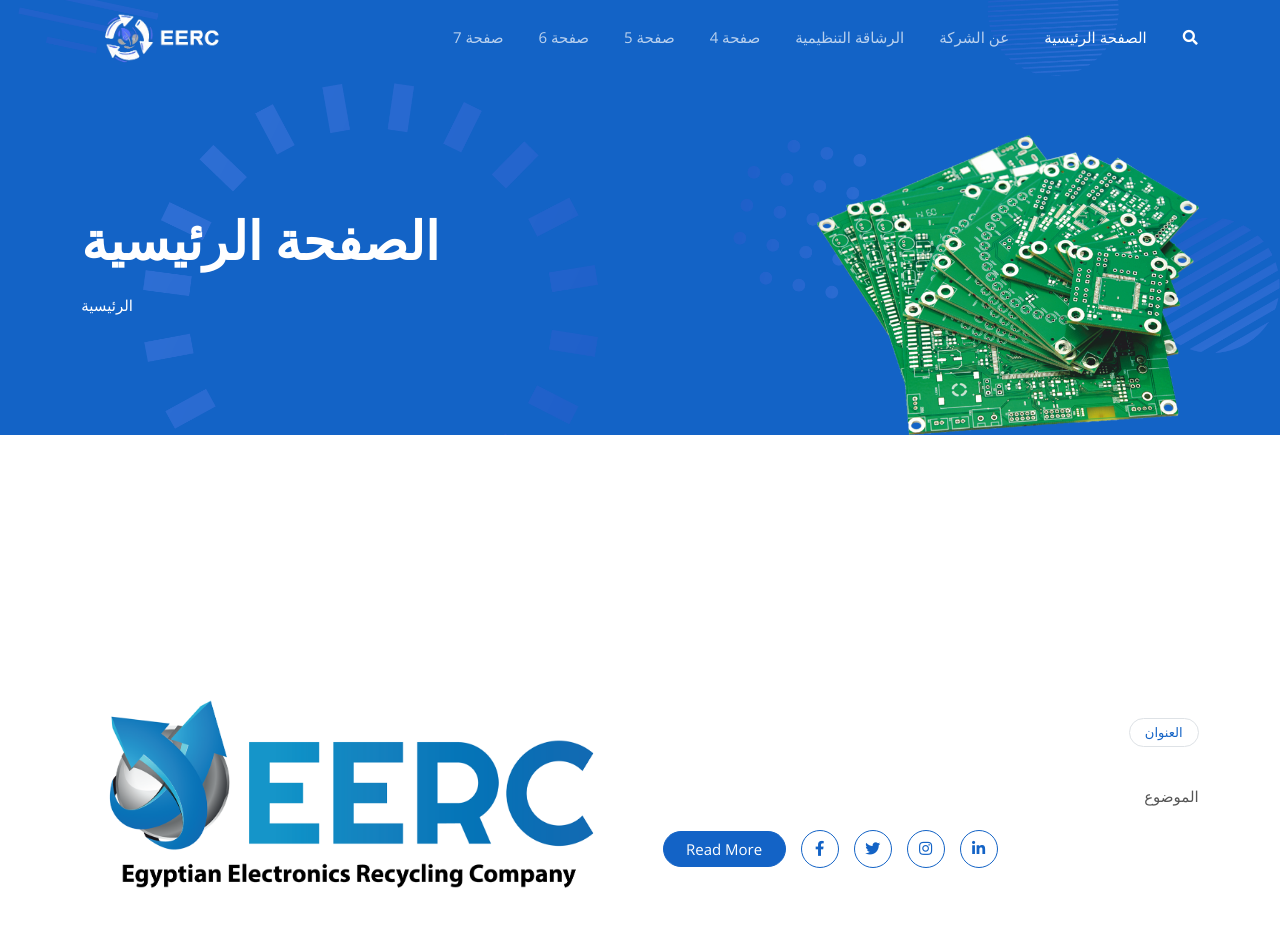
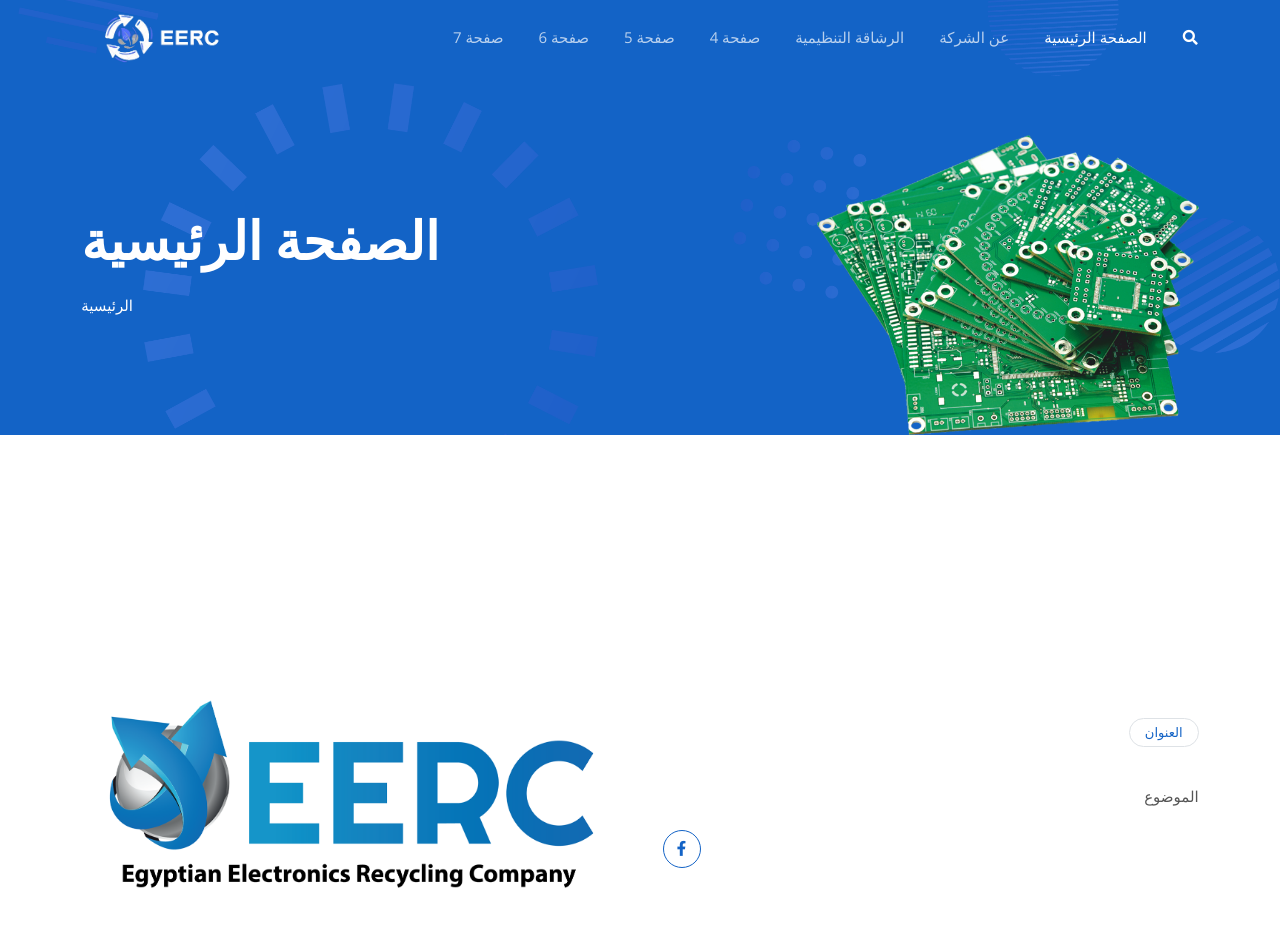
Before and after one commit to mariamsenouse/eerc, a plain HTML site: page index.html in a window 1280 px wide. Shown: the top 926 px of the page. Drawn offline with nearby package versions, Linux system fonts and the light colour scheme.

Commit message:
Feat: Remove the unused links

```diff
--- a/index.html
+++ b/index.html
@@ -182,20 +182,8 @@
           </p>
 
             <div class="d-flex align-items-center mt-4" style="direction: ltr">
-              <a class="btn btn-primary rounded-pill px-4 me-3" href=""
-                >Read More</a
-              >
-              <a class="btn btn-outline-primary btn-square me-3" href=""
+              <a class="btn btn-outline-primary btn-square me-3" href="https://www.facebook.com/eerc.group"
                 ><i class="fab fa-facebook-f"></i
-              ></a>
-              <a class="btn btn-outline-primary btn-square me-3" href=""
-                ><i class="fab fa-twitter"></i
-              ></a>
-              <a class="btn btn-outline-primary btn-square me-3" href=""
-                ><i class="fab fa-instagram"></i
-              ></a>
-              <a class="btn btn-outline-primary btn-square" href=""
-                ><i class="fab fa-linkedin-in"></i
               ></a>
             </div>
           </div>
```
Also changed, not shown: page_4.html (+1 -13 lines), page_5.html (+1 -13 lines), page_6.html (+1 -13 lines), page_7.html (+1 -13 lines).
